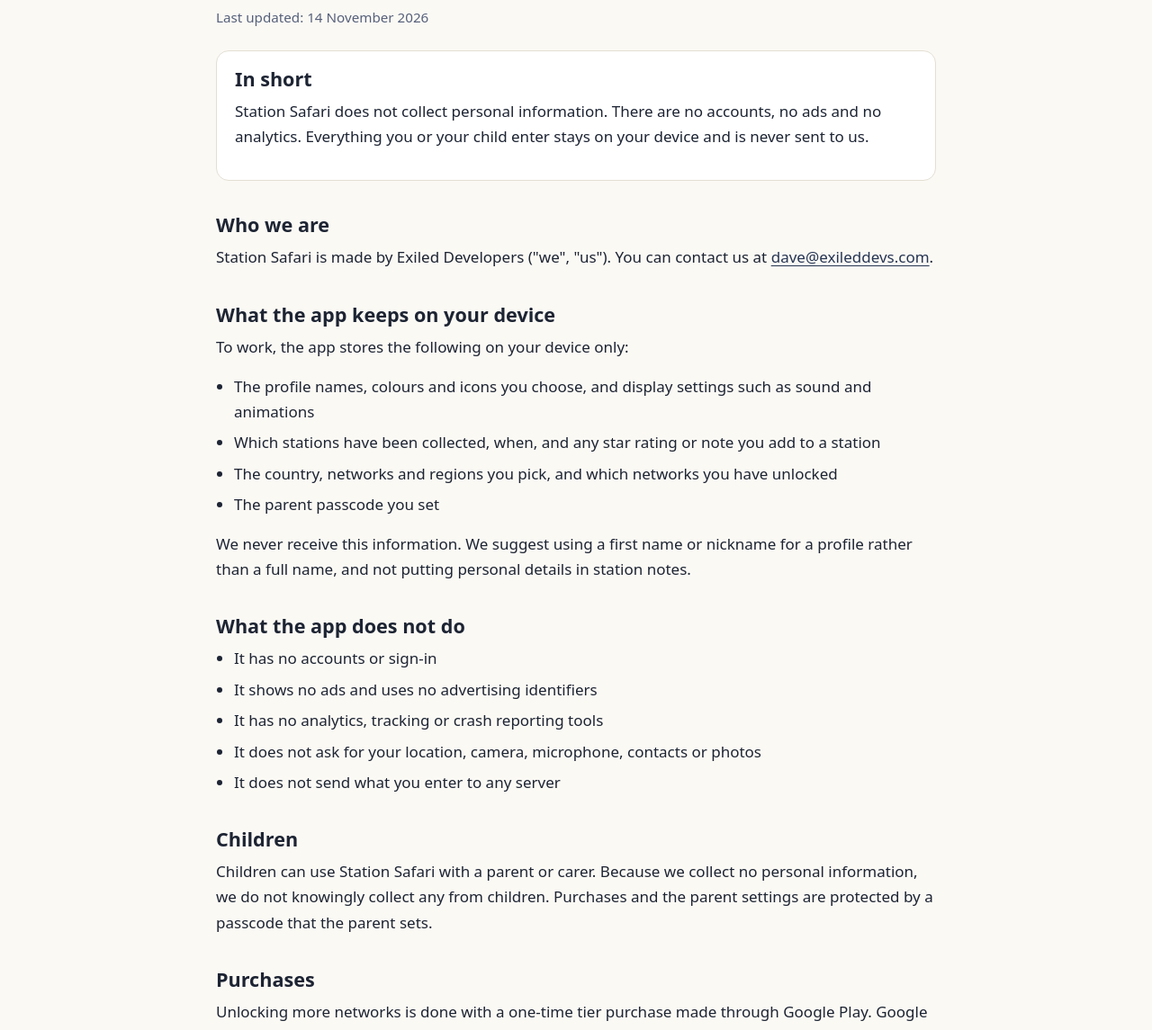
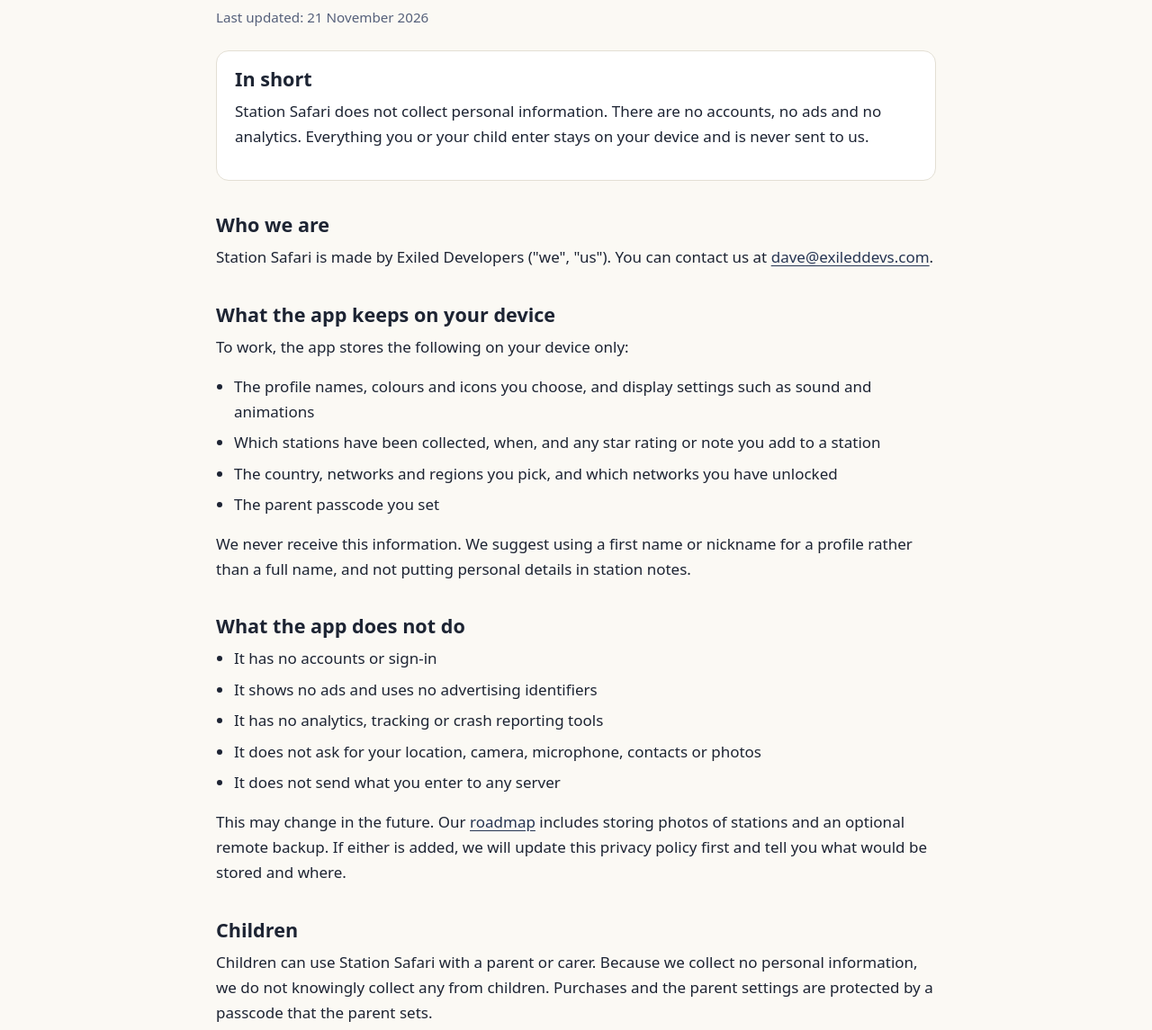
Before and after one commit to exileddevs/websites-stationsafari, a plain HTML site: page privacy/index.html in a window 1280 px wide. Shown: the part 154-1299 px from the top of the page at 90% size. Drawn offline with Linux system fonts and the light colour scheme.

Commit message:
Note on the privacy page that photos and remote backup are on the roadmap
- Privacy policy: says the roadmap includes station photos and an optional
  remote backup, and that the policy will be updated before either is added
- Roadmap: station photos no longer says "stored on your device", and an
  optional remote backup is added to the maybes

Co-Authored-By: Claude Sonnet 5.5 <noreply@anthropic.com>
Claude-Session: https://claude.ai/code/session_01PjJAwDrsBeNJPdmaAXJzfq

```diff
--- a/privacy/index.html
+++ b/privacy/index.html
@@ -20,7 +20,7 @@
 <main>
 <div class="wrap">
     <h1>Privacy policy</h1>
-    <p class="small">Last updated: 14 November 2026</p>
+    <p class="small">Last updated: 21 November 2026</p>
 
     <div class="card">
         <h2>In short</h2>
@@ -48,6 +48,7 @@
         <li>It does not ask for your location, camera, microphone, contacts or photos</li>
         <li>It does not send what you enter to any server</li>
     </ul>
+    <p>This may change in the future. Our <a href="/gameplay/#roadmap">roadmap</a> includes storing photos of stations and an optional remote backup. If either is added, we will update this privacy policy first and tell you what would be stored and where.</p>
 
     <h2>Children</h2>
     <p>Children can use Station Safari with a parent or carer. Because we collect no personal information, we do not knowingly collect any from children. Purchases and the parent settings are protected by a passcode that the parent sets.</p>
```
Also changed, not shown: gameplay/index.html (+2 -1 lines).
